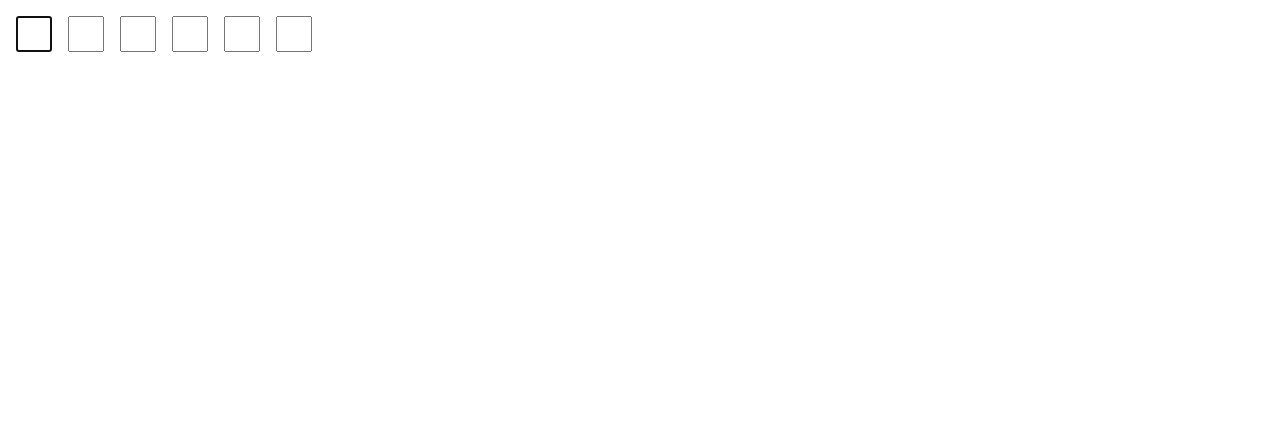
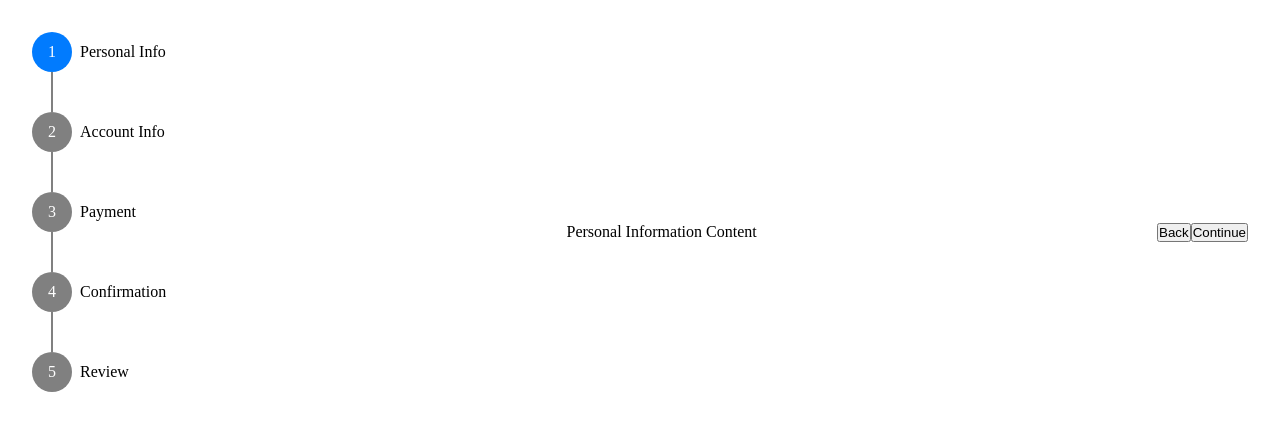
Before and after one commit to sanjaypatel-01/Machine-Coding-Round-Questions, a React (Vite) app: page / in a window 1280 px wide. Shown: the top 430 px of the page. Built offline with nearby package versions, Linux system fonts and the light colour scheme.

Commit message:
Form Stepper - Frontend with Aman [Youtube]

```diff
--- a/src/App.jsx
+++ b/src/App.jsx
@@ -1,10 +1,37 @@
 import React from "react"
-import OtpField from "./CodingRounds/OtpField"
+import "./styles.css"
+import FormStepper from "./CodingRounds/FormStepper"
 
 function App() {
+
+  const steps = [
+
+    {
+      label: "Personal  Info",
+      content: <div>Personal Information Content</div>,
+    },
+    {
+      label: "Account  Info",
+      content: <div>Account Info Content</div>,
+    },
+    {
+      label: "Payment",
+      content: <div>Payment Content</div>,
+    },
+    {
+      label: "Confirmation",
+      content: <div>Confirmation Content</div>,
+    },
+    {
+      label: "Review",
+      content: <div>Review Content</div>,
+    },
+
+  ]
+
   return (
     <>
-        <OtpField/>
+        <FormStepper steps={steps} />
     </>
   )
 }
--- /dev/null
+++ b/src/CodingRounds/FormStepper.jsx
@@ -0,0 +1,40 @@
+import React, { useState } from "react";
+
+function FormStepper({ steps }) {
+
+  const [currentStep, setCurrentStep] = useState(0);
+  //console.log(currentStep);
+
+  const handleContinue = () => {
+    if (currentStep < steps.length - 1) setCurrentStep(currentStep + 1);
+  }
+
+  const handleBack = () => {
+    if (currentStep > 0) setCurrentStep(currentStep - 1);
+  }
+
+  return (
+    <div className="stepper">
+      <div>
+        {steps.map(({ label, content }, index) => {
+          return (
+            <div key={label} className="stepper-container">
+              <div className={`step-number ${index <= currentStep ? "active": ""}`}>
+                {index + 1}
+                {index < steps.length - 1 && <div className={`step-line ${index < currentStep ? "active": ""}`}></div>}
+              </div>
+              <div className="step-label">{label}</div>
+            </div>
+          );
+        })}
+      </div>
+      <div className="stepper-content">{steps[currentStep].content}</div>
+      <div className="stepper-controls">
+        <button onClick={handleBack}>Back</button>
+        <button onClick={handleContinue}>Continue</button>
+      </div>
+    </div>
+  );
+}
+
+export default FormStepper;
--- a/src/Styles.css
+++ b/src/Styles.css
@@ -1,6 +1,43 @@
-input {
-    width: 1rem;
-    height: 1rem;
-    padding: 0.5rem;
-    margin: 0.5rem;
+* {
+    margin: 0;
+    padding: 0;
+    box-sizing: border-box;
 }
+
+.stepper {
+    margin: 2rem;
+    display: flex;
+    align-items: center;
+    justify-content: space-between;
+}
+
+.stepper-container {
+    display: flex;
+    gap: 0.5rem;
+    margin-bottom: 2.5rem;
+    align-items: center;
+}
+
+.step-number {
+    height: 2.5rem;
+    width: 2.5rem;
+    border-radius: 50%;
+    background-color: grey;
+    color: white;
+    display: flex;
+    align-items: center;
+    justify-content: center;
+    position: relative;
+}
+
+.step-line {
+     height: 2.5rem;
+     width: 2px;
+     background-color: grey;
+     position: absolute;
+     top: 2.5rem;
+}
+
+.active {
+    background-color: #017bfe;
+}
```
Also changed, not shown: src/CodingRounds/OtpField.jsx (+7 -0 lines).
